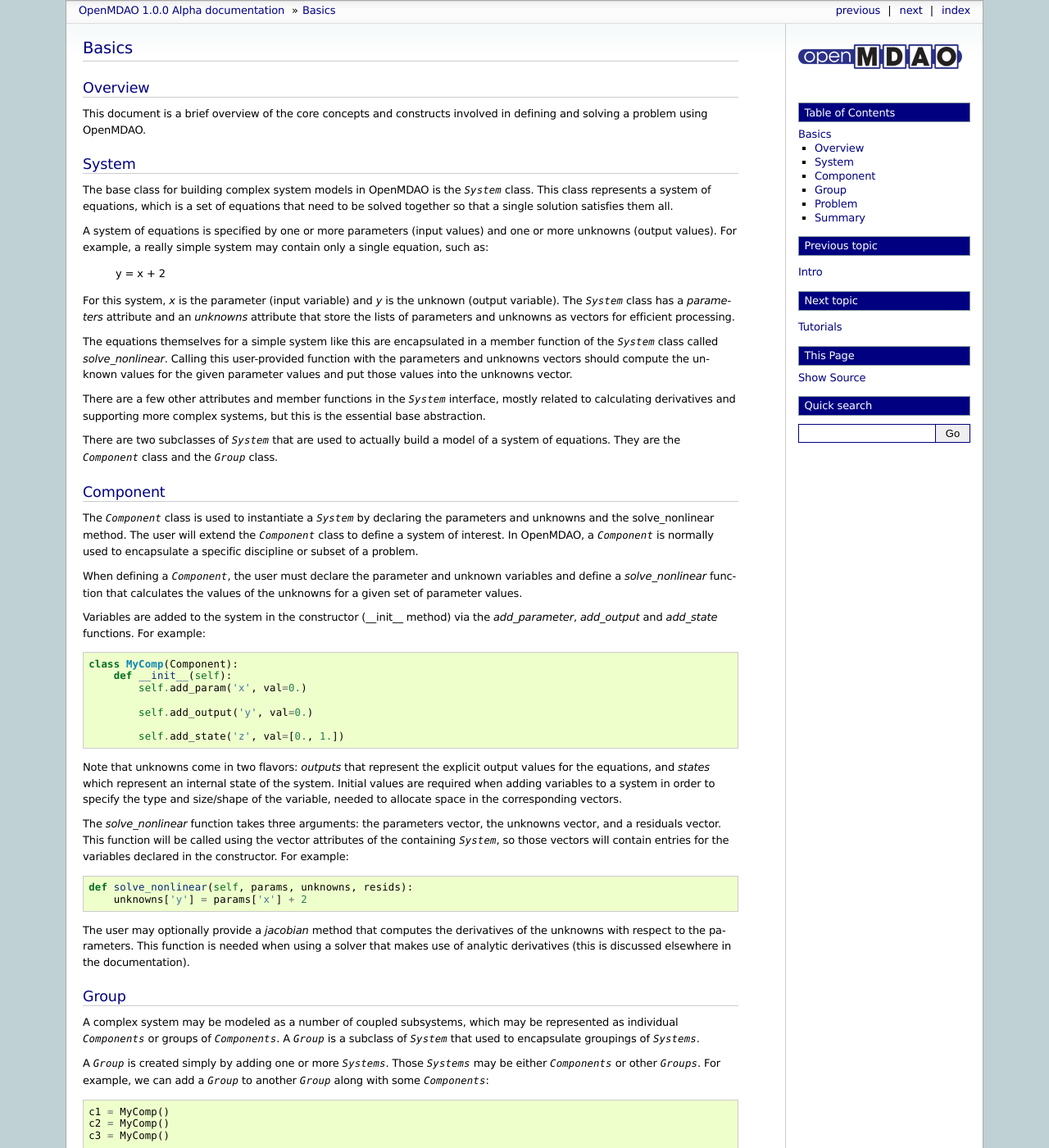
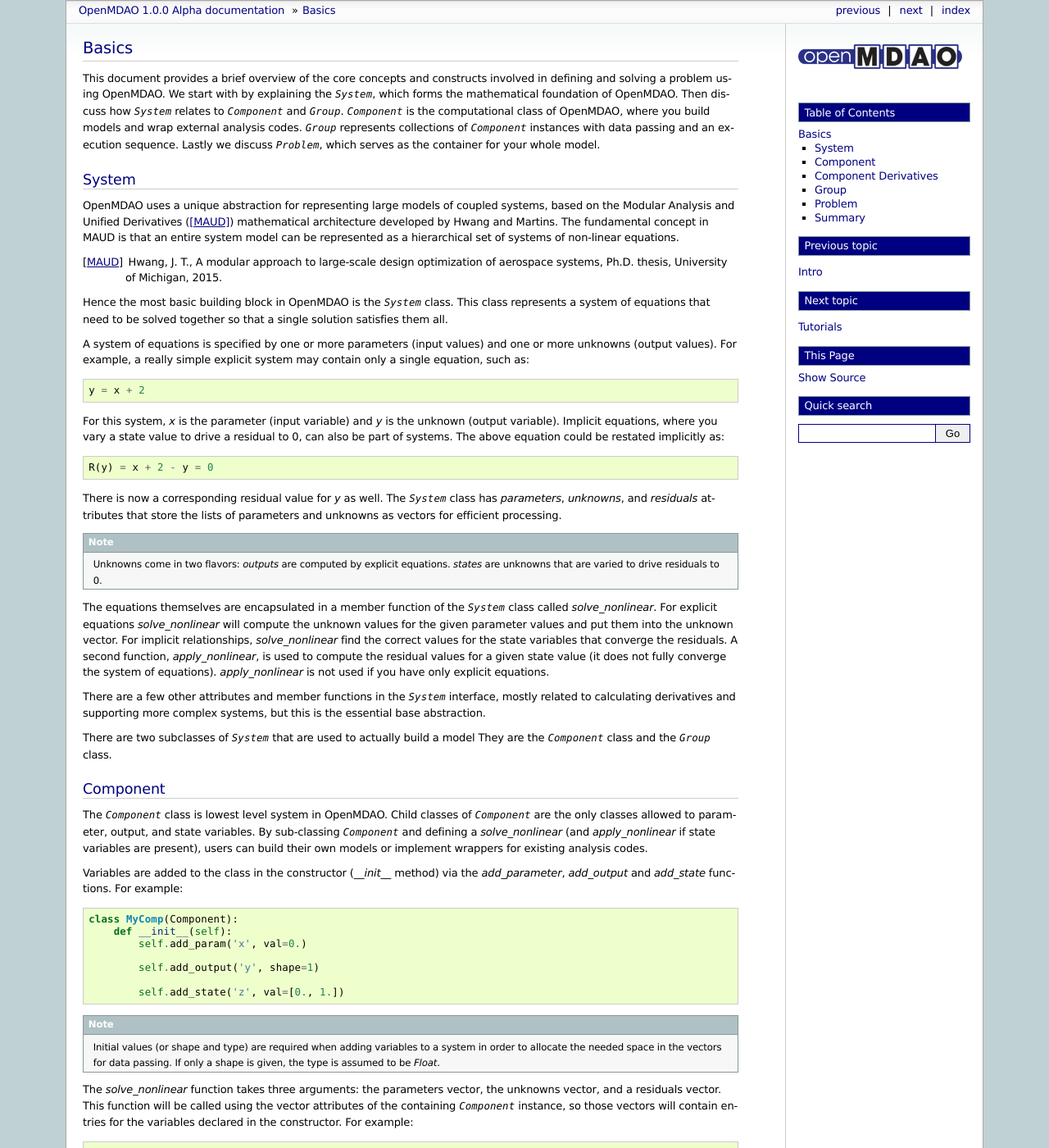
Before and after one commit to OpenMDAO/OpenMDAO1, a Sphinx documentation site: the page built from openmdao/docs/usr-guide/basics.rst, in a window 1280 px wide and 1400 px high. Shown: the whole window at 82% size. Built offline with Sphinx 7.4.7, drawn with Linux system fonts in a browser that asks for light colours; pages that are not in the unit, such as notebooks, are missing from menus; some of the changed text lies outside the part shown.

Commit message:
editing the basics

```diff
--- a/openmdao/docs/usr-guide/basics.rst
+++ b/openmdao/docs/usr-guide/basics.rst
@@ -5,60 +5,85 @@
 Basics
 ======
 
-
-Overview
---------
-
-This document is a brief overview of the core concepts and constructs involved in
-defining and solving a problem using OpenMDAO.
+This document provides a brief overview of the core concepts and constructs
+involved in defining and solving a problem using OpenMDAO. We start with
+by explaining the `System`, which forms the mathematical foundation of OpenMDAO.
+Then discuss how `System` relates to `Component` and `Group`. `Component` is the
+computational class of OpenMDAO, where you build models and wrap external analysis codes.
+`Group` represents collections of `Component` instances with data passing
+and an execution sequence. Lastly we discuss `Problem`, which serves as the container
+for your whole model.
 
 
 System
 ------
 
-The base class for building complex system models in OpenMDAO is the `System`
-class. This class represents a system of equations, which is a set of equations
-that need to be solved together so that a single solution satisfies them all.
+OpenMDAO uses a unique abstraction for representing large models of coupled systems,
+based on the Modular Analysis and Unified Derivatives ([MAUD]_) mathematical architecture
+developed by Hwang and Martins. The fundamental concept in MAUD is that an entire
+system model can be represented as a hierarchical set of systems of non-linear equations.
+
+.. [MAUD] Hwang, J. T., A modular approach to large-scale design
+   optimization of aerospace systems, Ph.D. thesis, University of Michigan,
+   2015.
+
+Hence the most basic building block in OpenMDAO is the `System` class.
+This class represents a system of equations that need to be solved together
+so that a single solution satisfies them all.
 
 A system of equations is specified by one or more parameters (input values) and
-one or more unknowns (output values). For example, a really simple system may
-contain only a single equation, such as:
+one or more unknowns (output values). For example, a really simple
+explicit system may contain only a single equation, such as:
+
+::
 
     y = x + 2
 
 For this system, *x* is the parameter (input variable) and *y* is the unknown
-(output variable). The `System` class has a *parameters* attribute and an *unknowns*
-attribute that store the lists of parameters and unknowns as vectors for efficient
-processing.
+(output variable). Implicit equations, where you vary a state value to drive
+a residual to 0, can also be part of systems. The above equation could be restated
+implicitly as:
 
-The equations themselves for a simple system like this are encapsulated in a
-member function of the `System` class called *solve_nonlinear*. Calling this
-user-provided function with the parameters and unknowns vectors should compute
-the unknown values for the given parameter values and put those values into
-the unknowns vector.
+::
+
+    R(y) = x + 2 - y = 0
+
+There is now a corresponding residual value for *y* as well.
+The `System` class has *parameters*, *unknowns*, and *residuals* attributes
+that store the lists of parameters and unknowns as vectors for efficient processing.
+
+.. Note::
+
+  Unknowns come in two flavors: *outputs* are computed by explicit equations.
+  *states* are unknowns that are varied to drive residuals to 0.
+
+
+The equations themselves are encapsulated in a member function of the `System`
+class called *solve_nonlinear*. For explicit equations *solve_nonlinear* will compute
+the unknown values for the given parameter values and put them into the unknown vector.
+For implicit relationships, *solve_nonlinear* find the correct values for the state
+variables that converge the residuals. A second function, *apply_nonlinear*,
+is used to compute the residual values for a given state value (it does not
+fully converge the system of equations). *apply_nonlinear* is not used if you
+have only explicit equations.
 
 There are a few other attributes and member functions in the `System` interface,
 mostly related to calculating derivatives and supporting more complex systems,
 but this is the essential base abstraction.
 
 There are two subclasses of `System` that are used to actually build a model
-of a system of equations.  They are the `Component` class and the `Group` class.
-
+They are the `Component` class and the `Group` class.
 
 Component
 ---------
 
-The `Component` class is used to instantiate a `System` by declaring the
-parameters and unknowns and the solve_nonlinear method. The user will extend
-the `Component` class to define a system of interest. In OpenMDAO, a
-`Component` is normally used to encapsulate a specific discipline or subset
-of a problem.
+The `Component` class is lowest level system in OpenMDAO. Child classes of
+`Component` are the only classes allowed to parameter, output, and state variables.
+By sub-classing `Component` and defining a *solve_nonlinear* (and
+*apply_nonlinear* if state variables are present), users can build their own
+models or implement wrappers for existing analysis codes.
 
-When defining a `Component`, the user must declare the parameter and unknown
-variables and define a *solve_nonlinear* function that calculates the
-values of the unknowns for a given set of parameter values.
-
-Variables are added to the system in the constructor (__init__ method) via the
+Variables are added to the class in the constructor (*__init__* method) via the
 *add_parameter*, *add_output* and *add_state* functions. For example:
 
 ::
@@ -67,42 +92,85 @@ Variables are added to the system in the constructor (__init__ method) via the
         def __init__(self):
             self.add_param('x', val=0.)
 
-            self.add_output('y', val=0.)
+            self.add_output('y', shape=1)
 
             self.add_state('z', val=[0., 1.])
 
-Note that unknowns come in two flavors: *outputs* that represent the explicit
-output values for the equations, and *states* which represent an internal state
-of the system. Initial values are required when adding variables to a system
-in order to specify the type and size/shape of the variable, needed to allocate
-space in the corresponding vectors.
+.. note::
+
+    Initial values (or shape and type) are required when adding variables to a system
+    in order to allocate the needed space in the vectors for data passing. If only
+    a shape is given, the type is assumed to be *Float*.
 
 The *solve_nonlinear* function takes three arguments: the parameters vector, the
 unknowns vector, and a residuals vector. This function will be called using the
-vector attributes of the containing `System`, so those vectors will contain entries
-for the variables declared in the constructor. For example:
+vector attributes of the containing `Component` instance, so those vectors will
+contain entries for the variables declared in the constructor. For example:
 
 ::
 
         def solve_nonlinear(self, params, unknowns, resids):
-            unknowns['y'] = params['x'] + 2
+            unknowns['y'] = params['x']**2 + 2
 
-The user may optionally provide a *jacobian* method that computes the derivatives
-of the unknowns with respect to the parameters. This function is needed when
-using a solver that makes use of analytic derivatives (this is discussed elsewhere
-in the documentation).
+When implicit equations are involved, the *apply_nonlinear* method must be implemented.
+This function is written to compute the residual values for whatever values of the parameters
+and state variables are given. The user must then decide how the implicit equations should
+be converged. There are two choices:
+
+  #. Use an OpenMDAO solver
+  #. Have the component converge itself
+
+We'll talk more about solvers in later docs, but if you go this route then you can
+stop at *apply_nonlinear*. But if you would like the a component with state variables to
+converge itself, you will also define the *solve_nonlinear* method.
+
+::
+
+  def apply_nonlinear(self, params, unknowns, resids):
+      resids['y'] = params['x']**2 + 2 - unknowns['y']
+
+  def solve_nonlinear(self, params, unknowns, resids):
+      """
+      Only used if the component is able to converge its
+      own residuals
+      """
+      while abs(resids['y']) > 1e-5:
+        self.apply_nonlinear(params, unknowns, resids)
+        unknowns['y'] += resids['y']
+
+
+Component Derivatives
+----------------------
+If you want to define analytic derivatives for your components, to help make your
+optimizations faster and more accurate, then your component will also define
+a *jacobian* method, that linearizes the non-linear equations and provides the
+partial derivatives (derivatives of unknowns w.r.t parameters for a single component)
+to the framework.
+
+::
+
+  def jacobian(self, params, unknowns, resids):
+      J = {}
+      J['y','x'] = 2*params['x']
+      J['y','y'] = 1
+
+.. note::
+
+  When you're providing derivatives for implicit equations, you give derivatives
+  of the residual with respect to the params and state variables: ('y','x') and
+  ('y','y')
 
 
 Group
 ------
+`Group` is used to build a complex model smaller sub-system building blocks, which may
+be instances of either `Component` or `Group`. So a `Group` it just a `System` composed
+of the equations from its children that are coupled together via data connections.
+Because groups can contain other groups, they form a natural hierarchy tree
+that defines the organizational structure of your model.
 
-A complex system may be modeled as a number of coupled subsystems, which may
-be represented as individual `Components` or groups of `Components`.  A `Group`
-is a subclass of `System` that used to encapsulate groupings of `Systems`.
-
-A `Group` is created simply by adding one or more `Systems`. Those `Systems`
-may be either `Components` or other `Groups`. For example, we can add a `Group`
-to another `Group` along with some `Components`:
+A `Group` is created simply by adding one or more `Systems`.
+For example, we can add a `Group` to another `Group` along with some `Components`:
 
 ::
 
@@ -111,18 +179,18 @@ to another `Group` along with some `Components`:
     c3 = MyComp()
 
     g1 = Group()
-    g1.add(c1)
-    g1.add(c2)
+    g1.add('comp1', c1)
+    g1.add('comp2', c2)
 
     g2 = Group()
-    g2.add(c3)
-    g2.add(g1)
+    g2.add('comp3', c3)
+    g2.add('sub_group_1', g1)
 
 Interdependencies between `Systems` in a `Group` are represented as connections
-between the `Group`'s subsystems.  Connections can be made in two ways: explicitly
+between the variables in the `Group`'s subsystems.  Connections can be made in two ways: explicitly
 or implicitly.
 
-An explicit connection is made from the output of one `System` to the input
+An explicit connection is made from the output (or state) of one `System` to the input
 (parameter) of another using the `Group` *connect* method, as follows:
 
 ::
@@ -133,13 +201,13 @@ Alternatively, you can use the *promotion* mechanism to implicitly connect two
 or more variables.  When a `System` is added to a `Group`, you may optionally
 specify a list of variable names that are to be *promoted* from the subsystem
 to the group level. This means that you can reference the variable as if it
-were an attribute of the `Group` rather than the subsystem.  For Example:
+were an variable of the `Group` rather than the subsystem.  For Example:
 
 ::
 
     g2.add(c3, promotes=['x'])
 
-Now you can access the parameter 'x' from 'c3' as if it were an attribute of
+Now you can access the parameter 'x' from 'c3' as if it were an variable of
 the group: 'g2.x'. If you promote multiple subsystem variables with the same
 name, then those variables will be implicitly connected:
 
@@ -150,27 +218,27 @@ name, then those variables will be implicitly connected:
 Now setting a value for 'g2.x' will set the value for both 'c3.x' and 'g1.c1.x'
 and they are said to be implicitly connected.  If you promote the output from
 one subsystem and the input of another with the same name, then that will have
-the same effect to the explicit connection statement as shown above.
+the same effect as the explicit connection statement as shown above.
 
-In contrast to a `Component`, which is reponsible for defining the variables
-and equations of a system, a `Group` has the responsibility of assembling
-multiple systems of equations into matrix form and solving them together.
-Where a `Component` must define a *solve_nonlinear* method, a `Group` provides
-a solver to solve the collection of `Components` as a whole. In fact, a `Group`
+In contrast to a `Component`, which is responsible for defining the variables
+and equations that map between them, a `Group` has the responsibility of assembling
+multiple systems of equations and solving them together. A `Group` uses
+a `Solver` to solve the collection of `Components` as a whole. In fact, a `Group`
 has two associated solvers: a linear solver and a non-linear solver.  The
 default linear solver is SciPy's GMres and the default non-linear solver is a
 simple `RunOnce` solver that will just call the solve_non_linear method on each
-system in the `Group` sequentially. A number of other solvers, both linear and
-non-linear, are available that can be substituted for the defaults for
-different use cases.
+system in the `Group` sequentially. A number of other iterative solvers, both linear and
+non-linear, are available that can be substituted for the defaults.
 
 
 Problem
 -------
 
 When a model has been fully developed as a `Group` with a collection of
-`Components` and sub-`Groups` it is time to actually solve the `System`.
-This is done by definining a `Problem` that contains the `System`.
+`Components` and sub-`Groups` it is time to actually do something with it
+(e.g. run an analysis, design of experiments, or optimization).
+This is done by defining a single top level object, a `Problem` instance,
+that contains your model.
 
 A `Problem` always has a single top-level `Group` called *root*.  This can
 be passed in the constructor or set later:
@@ -187,11 +255,9 @@ be passed in the constructor or set later:
 A `Problem` also has a driver, which "drives" or controls the solution of
 the `Problem`. The base `Driver` class in OpenMDAO is the simplest driver
 possible, which just calls *solve_nonlinear* on the *root* `Group`. This
-simple driver may be replaced with a different type of driver depending on the
-problem to be solved.  Specifically, drivers are provided to support optimization
-using the SciPy *minimize* family of local optimizers and the SNOPT optimization
-software package. Examples showing how to use these optimizers can be found
-elsewhere in the documentation.
+simple driver may be replaced with more interesting types like optimization,
+case iteration, and design of experiment drivers. Essentially, the `Driver`
+determines how the `Problem` will execute your model.
 
 The `Driver` is invoked by calling the *run* method on the `Problem`. Prior
 to doing that, however, you must perform *setup*.  This function does all
```
